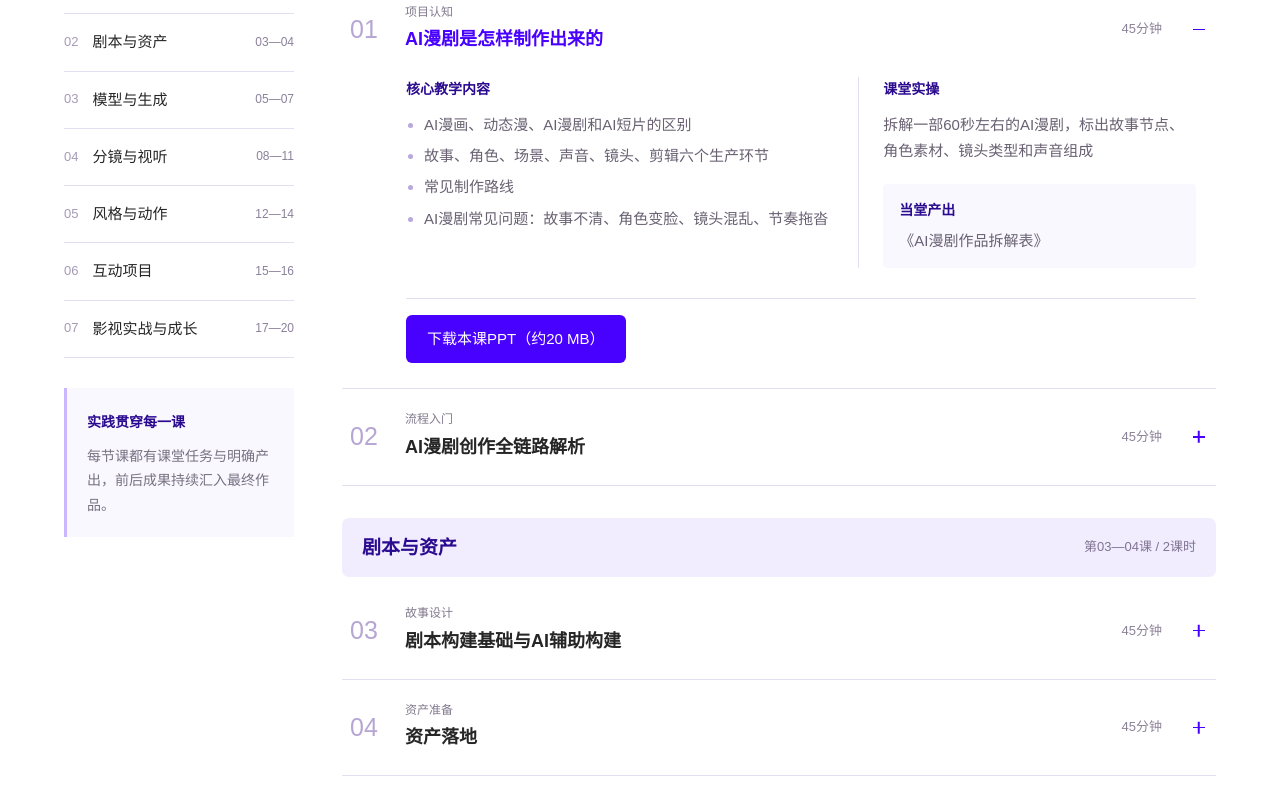
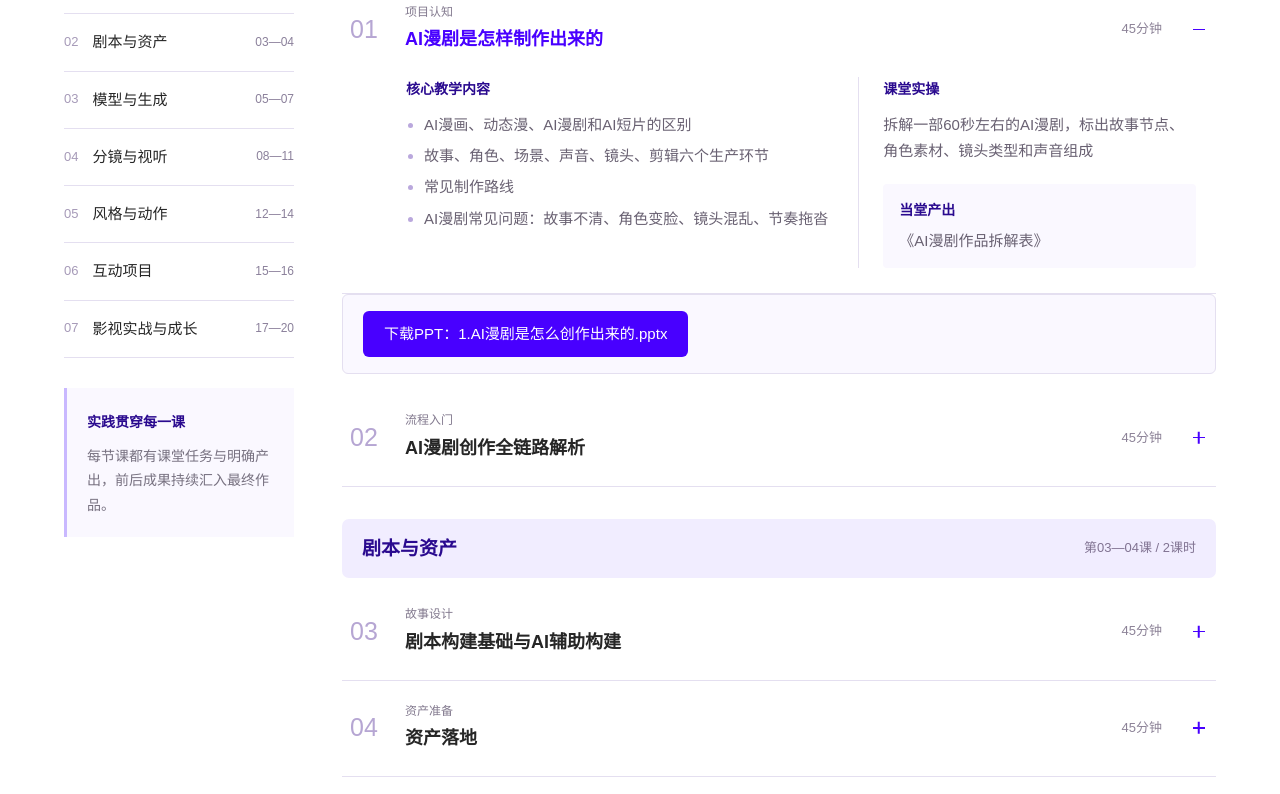
Before and after one commit to dawdaw1111/entroark-digital-human-course, a plain HTML site: page manju.html in a window 1280 px wide. Shown: the part 936-1730 px from the top of the page. Drawn offline with Linux system fonts and the light colour scheme.

Commit message:
Keep original PPT filename and make lesson download always visible

```diff
--- a/manju.js
+++ b/manju.js
@@ -104,19 +104,20 @@ courseGroups.forEach((group,groupIndex)=>{
     output.append(outputTitle,outputText);
     practice.append(practiceTitle,practiceText,output);
     body.append(content,practice);
+    details.append(summary,body);
+    section.append(details);
     if(item.number===1){
       const resources=document.createElement('div');
       resources.className='lesson-resources';
       const download=document.createElement('a');
       download.className='primary';
-      download.href='downloads/ai-manju-lesson-01.pptx';
+      download.href='downloads/1.AI漫剧是怎么创作出来的.pptx';
       download.download='1.AI漫剧是怎么创作出来的.pptx';
-      download.textContent='下载本课PPT（约20 MB）';
+      download.textContent='下载PPT：1.AI漫剧是怎么创作出来的.pptx';
       resources.append(download);
-      body.append(resources);
+      section.append(resources);
     }
-    details.append(summary,body);
-    section.append(details);
+
   });
   lessonsRoot.append(section);
 });
--- a/style.css
+++ b/style.css
@@ -460,3 +460,5 @@ footer img{width:110px}
 @media(max-width:640px){.monetize-page .section-title{display:block}.monetize-page .outline-status{display:block;margin-top:10px}.monetize-page .section-title h2{font-size:24px;text-wrap:balance}}
 
 .lesson-resources{grid-column:1 / -1;padding-top:16px;border-top:1px solid var(--line)}
+
+.course-group>.lesson-resources{padding:16px 20px;margin-bottom:16px;background:var(--pale);border:1px solid var(--line);border-radius:6px}.lesson-resources .primary{white-space:normal;overflow-wrap:anywhere;line-height:1.6}
```
Also changed, not shown: manju.html (+2 -2 lines), 1 other file.
